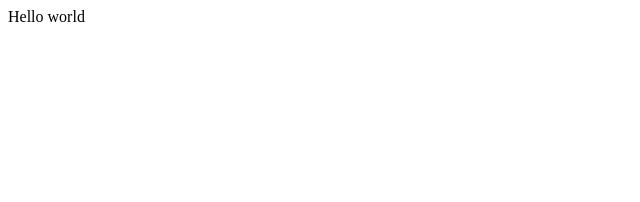
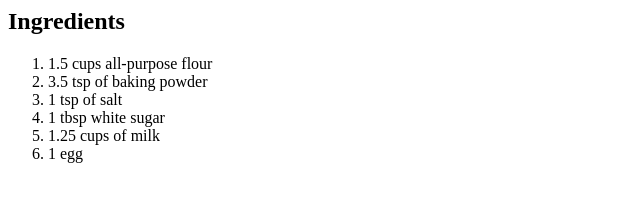
Before and after one commit to vexandmore/SOEN287-Tutorial, a plain HTML site: page index.html in a window 1280 px wide. Shown: the whole page, without its empty margins (0-640 px from the left). Drawn offline with Linux system fonts and the light colour scheme.

Commit message:
Added ingredients

```diff
--- a/index.html
+++ b/index.html
@@ -1,12 +1,23 @@
 <!DOCTYPE <html>
 <html>
     <head>
-<!-- a comment here-->
             <title>Our first website</title>
     </head>
 
     <body>
-        Hello world
+
+
+
+        <h2> Ingredients </h2>
+        <ol>
+            <li> 1.5 cups all-purpose flour </li>
+            <li> 3.5 tsp of baking powder </li>
+            <li> 1 tsp of salt </li>
+            <li> 1 tbsp white sugar </li>
+            <li> 1.25 cups of milk </li>
+            <li> 1 egg </li>
+        </ol>
+
     </body>
 
 
```
